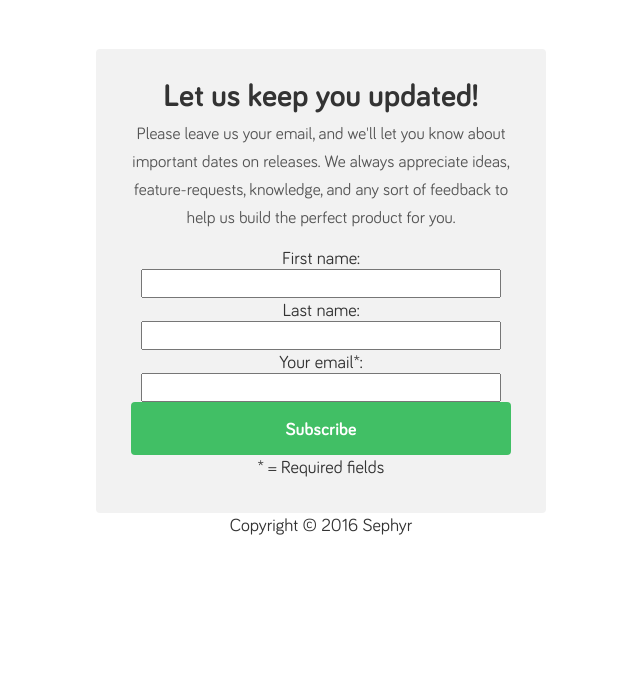
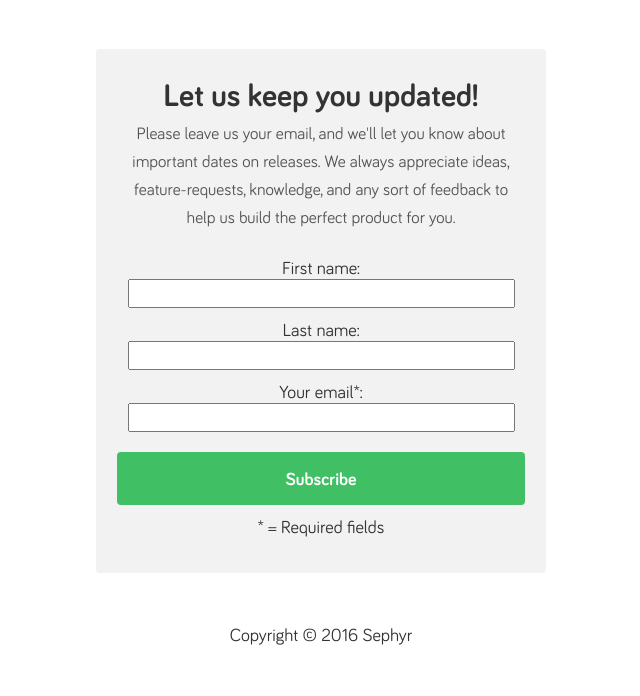
Before and after one commit to derek-nguyen/sephyr, a Django app: page / in a window 1280 px wide. Shown: the part 2792-3488 px from the top of the page, without its empty margins (319-959 px from the left). Before the commit the page ends 3327 px from the top, so only its background shows below. Run offline with Django 3.2, Linux system fonts and the light colour scheme; some libraries are stand-ins or nearby versions.

Commit message:
spaced out sign up box, more formatting

```diff
--- a/app/templates/index.html
+++ b/app/templates/index.html
@@ -25,9 +25,8 @@
 	<script type="text/javascript" src="http://ajax.googleapis.com/ajax/libs/jquery/1.6.1/jquery.min.js"></script>
 
 	<script type="text/javascript" src="{% static "js/jquery.leanModal.min.js" %}"></script>
-	<script type="text/javascript">
+	<script type="text/javascript" src="{% static "js/landing.js" %}"></script>
 
-	</script>
 
 	<title>Sephyr: Beauty and Wellness Service</title>
 </head>
@@ -140,7 +139,7 @@
 	</div>
 	<!-- FOOTER CONTAINER -->
 
-	<div id="footer-container">
+	<div id="footer-container" class="container">
 		<div class="footer">
 			<div id="signup">
 				<h4>Let us keep you updated!</h4>
@@ -149,19 +148,28 @@
 				</p>
 				<form action="{% url 'thankyou' %}" method="post">
 					{% csrf_token %}
+					<div class="row form-input">
 						<label for="your_first">First name: </label>
 					<input id="first_name" type="text" name="first_name"/>
+					</div>
+					<div class="row form-input">
 					  <label for="your_last">Last name: </label>
 					  <input id="last_name" type="text" name="last_name"/>
+					</div>
+					<div class="row form-input">
 					  <label for="your_email">Your email*: </label>
 					  <input id="email" type="text" name="email"/>
-				  <input type="submit" value="Subscribe"/>
+					<div class="row">
+						<div class="col-md-12">
+							<input type="submit" value="Subscribe" class="subscribe"/>
 					  		<p>* = Required fields</p>
+						</div>
+					</div>
 				</form>
 			</div>
-			<div class="copyright">
+		</div>
+		<div class="copyright row">
 			<p>Copyright © 2016 Sephyr</p>
-			</div>
 		</div>
 	</div>
 </body>
--- a/app/templates/thankyou.html
+++ b/app/templates/thankyou.html
@@ -19,7 +19,8 @@
 			{% if sub %}
 				<h2>Thank you!</h2>
 				<p>You've signed up for updates through your email: {{ sub.email }}</p>
-			{% else %}
+			{% elif status %}
+				<h2>Oops!</h2>
 				<p>There was a problem with subscribing, please try again.</p>
 			{% endif %}
 		</div>
--- a/static/css/stylesheet.css
+++ b/static/css/stylesheet.css
@@ -37,3 +37,17 @@
 .feat-cont {
 	padding: 75px 0;
 }
+
+
+.subscribe {
+	margin-top: 20px;
+	margin-bottom: 10px;
+}
+
+.form-input {
+	padding-top: 10px;
+}
+
+.copyright {
+	margin-top: 50px;
+}
```
Lines whose indentation alone changed are shown as unchanged.
